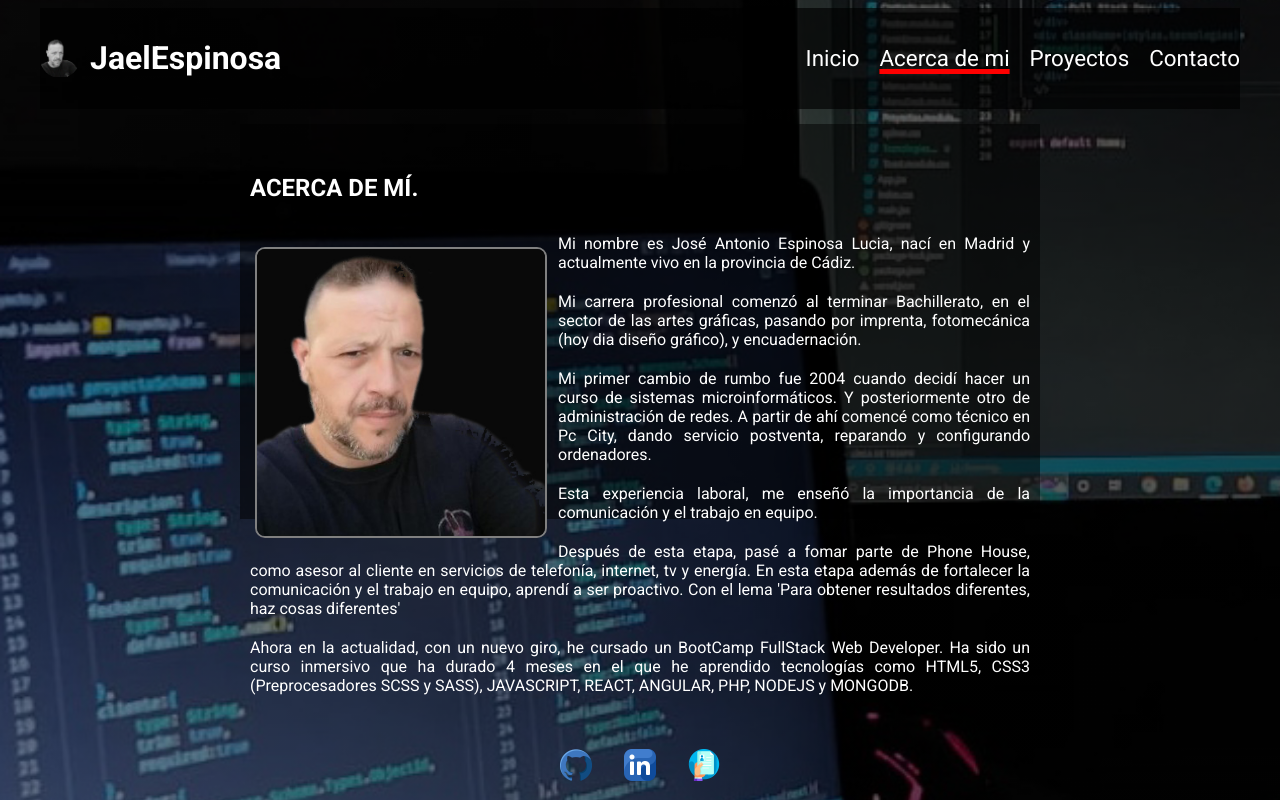
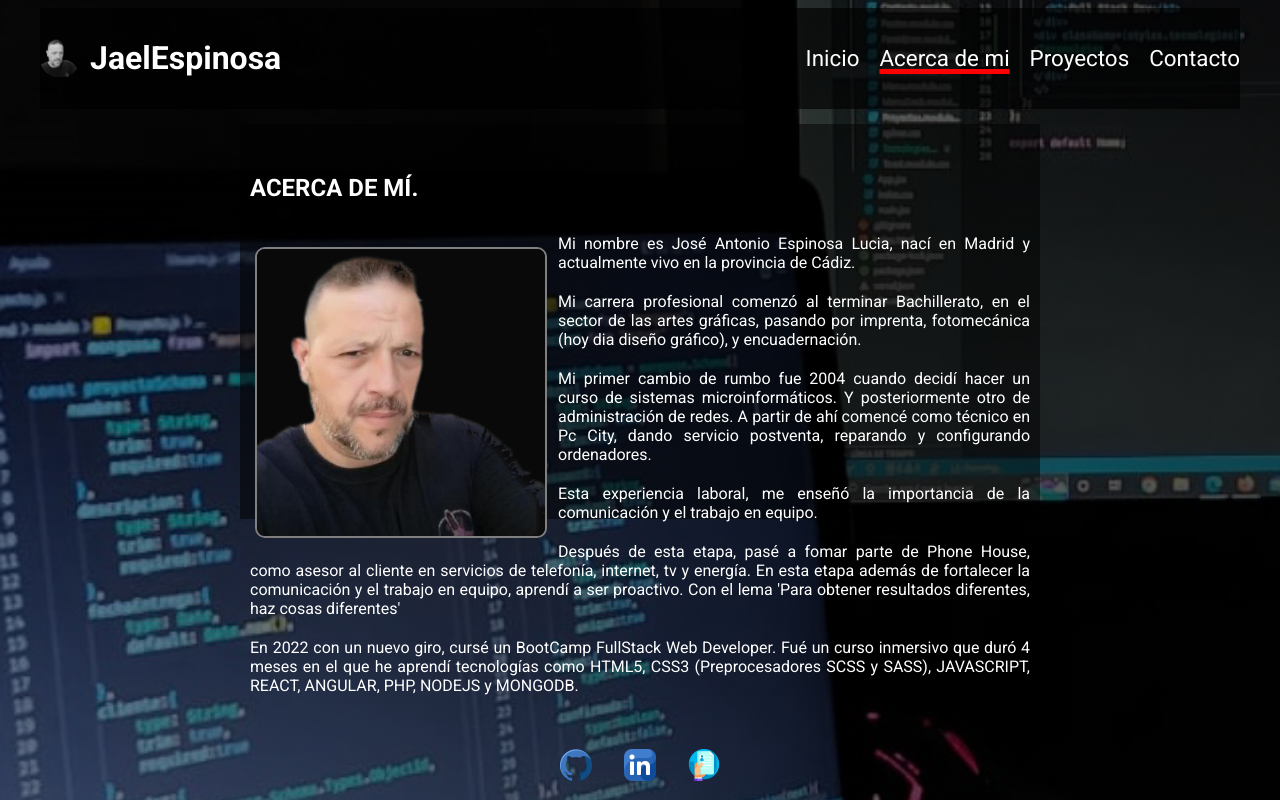
Before and after one commit to jaelEspinosa/portfolio, a React (Vite) app: page /about in a window 1280 px wide. Built offline with nearby package versions, Linux system fonts and the light colour scheme.

Commit message:
same changes

```diff
--- a/src/pages/About.jsx
+++ b/src/pages/About.jsx
@@ -36,7 +36,7 @@ const About = () => {
     </p>
 
     <p>
-       Ahora en la actualidad, con un nuevo giro, he cursado un BootCamp FullStack Web Developer. Ha sido un curso inmersivo que ha durado 4 meses en el que he aprendido
+       En 2022 con un nuevo giro,  cursé un BootCamp FullStack Web Developer. Fué un curso inmersivo que duró 4 meses en el que he aprendí
       tecnologías como HTML5, CSS3 (Preprocesadores SCSS y SASS), JAVASCRIPT, REACT, ANGULAR, PHP, NODEJS y MONGODB.
 
     </p>
```
